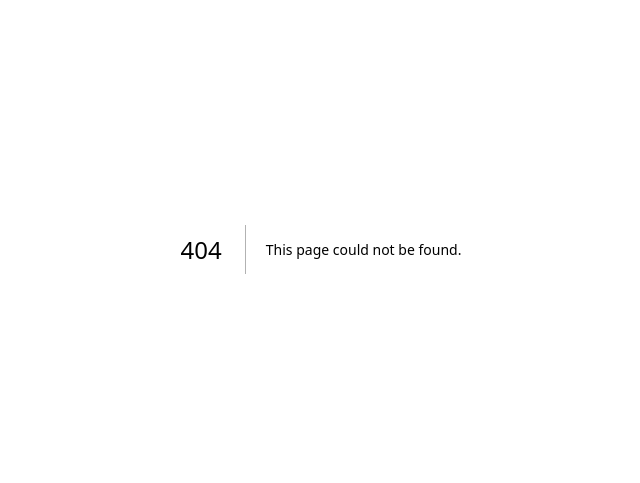
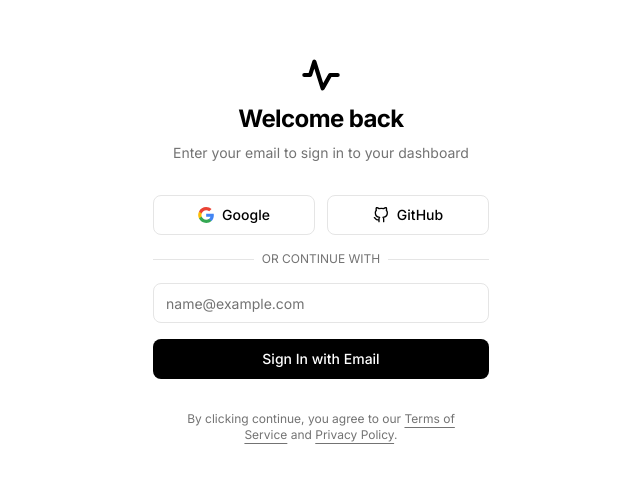
Before and after one commit to thejamesnick/KeepAlive, a Next.js app in the folder dashboard/: page /login in a window 1280 px wide. Before the commit this address had no page. Shown: the part 151-634 px from the top of the page, without its empty margins (319-959 px from the left). Built offline with nearby package versions, Linux system fonts and the light colour scheme.

Commit message:
feat: Introduce Button and Card components, create a login page, and refactor dashboard to use new components while updating plan details and layout.

```diff
--- a/dashboard/src/app/dashboard/page.tsx
+++ b/dashboard/src/app/dashboard/page.tsx
@@ -1,4 +1,9 @@
+"use client";
+
+import { useState } from "react";
 import Logo from "@/components/Logo";
+import { Card } from "@/components/Card";
+import { Button } from "@/components/Button";
 
 // Mock Data for UI Dev
 const MOCK_PROJECTS = [
@@ -34,9 +39,9 @@ export default function Dashboard() {
                         <h1 className="text-2xl font-bold tracking-tight">Your Projects</h1>
                         <p className="text-neutral-500 text-sm mt-1">Monitoring {MOCK_PROJECTS.length} endpoints.</p>
                     </div>
-                    <button className="h-10 px-4 bg-black text-white dark:bg-white dark:text-black rounded-lg text-sm font-medium hover:opacity-80 transition-opacity flex items-center gap-2">
+                    <Button>
                         <span>+</span> New Project
-                    </button>
+                    </Button>
                 </div>
 
                 {/* Project Grid */}
@@ -61,7 +66,7 @@ function ProjectCard({ project }: { project: any }) {
     const isAlive = project.status === "active";
 
     return (
-        <div className="group relative p-5 rounded-[20px] bg-white dark:bg-[#0A0A0A] border border-black/5 dark:border-white/10 hover:shadow-xl hover:border-black/10 dark:hover:border-white/20 transition-all duration-300">
+        <Card className="group relative p-5 hover:shadow-xl transition-all duration-300">
             <div className="flex justify-between items-start mb-4">
                 <div className="flex flex-col">
                     <h3 className="font-semibold text-sm tracking-tight">{project.name}</h3>
@@ -85,7 +90,7 @@ function ProjectCard({ project }: { project: any }) {
             <div className="absolute top-5 right-5 opacity-0 group-hover:opacity-100 transition-opacity">
                 {/* Context Menu Icon placeholder */}
             </div>
-        </div>
+        </Card>
     )
 }
 
--- a/dashboard/src/app/layout.tsx
+++ b/dashboard/src/app/layout.tsx
@@ -25,6 +25,7 @@ export default function RootLayout({
   return (
     <html lang="en">
       <body
+        suppressHydrationWarning
         className={`${inter.variable} ${geistMono.variable} antialiased`}
       >
         {children}
--- /dev/null
+++ b/dashboard/src/app/login/page.tsx
@@ -0,0 +1,76 @@
+"use client";
+
+import Logo from "@/components/Logo";
+
+export default function Login() {
+    return (
+        <div className="flex min-h-screen items-center justify-center bg-white dark:bg-black font-[family-name:var(--font-inter)] text-black dark:text-white">
+
+            <div className="w-full max-w-sm p-6 space-y-8 animate-in fade-in slide-in-from-bottom-4 duration-700">
+
+                {/* Header */}
+                <div className="flex flex-col items-center text-center space-y-2">
+                    <Logo className="w-10 h-10 mb-2" />
+                    <h1 className="text-2xl font-bold tracking-tight">Welcome back</h1>
+                    <p className="text-sm text-neutral-500">Enter your email to sign in to your dashboard</p>
+                </div>
+
+                {/* Login Form */}
+                <form className="space-y-4" action="/dashboard"> {/* Mock Action for Demo */}
+
+                    <div className="grid grid-cols-2 gap-3">
+                        <button
+                            type="button"
+                            className="h-10 border border-neutral-200 dark:border-neutral-800 rounded-lg text-sm font-medium hover:bg-neutral-50 dark:hover:bg-neutral-900 transition-colors flex items-center justify-center gap-2"
+                            onClick={() => window.location.href = '/dashboard'}
+                        >
+                            <svg viewBox="0 0 24 24" width="16" height="16" xmlns="http://www.w3.org/2000/svg"><g transform="matrix(1, 0, 0, 1, 27.009001, -39.238998)"><path fill="#4285F4" d="M -3.264 51.509 C -3.264 50.719 -3.334 49.969 -3.454 49.239 L -14.754 49.239 L -14.754 53.749 L -8.284 53.749 C -8.574 55.229 -9.424 56.479 -10.684 57.329 L -10.684 60.329 L -6.824 60.329 C -4.564 58.239 -3.264 55.159 -3.264 51.509 Z" /><path fill="#34A853" d="M -14.754 63.239 C -11.514 63.239 -8.804 62.159 -6.824 60.329 L -10.684 57.329 C -11.764 58.049 -13.134 58.489 -14.754 58.489 C -17.884 58.489 -20.534 56.379 -21.484 53.529 L -25.464 53.529 L -25.464 56.619 C -23.494 60.539 -19.444 63.239 -14.754 63.239 Z" /><path fill="#FBBC05" d="M -21.484 53.529 C -21.734 52.809 -21.864 52.039 -21.864 51.239 C -21.864 50.439 -21.734 49.669 -21.484 48.949 L -21.484 45.859 L -25.464 45.859 C -26.284 47.479 -26.754 49.299 -26.754 51.239 C -26.754 53.179 -26.284 54.999 -25.464 56.619 L -21.484 53.529 Z" /><path fill="#EA4335" d="M -14.754 43.989 C -12.984 43.989 -11.424 44.599 -10.174 45.799 L -6.704 42.329 C -8.804 40.379 -11.514 39.239 -14.754 39.239 C -19.444 39.239 -23.494 41.939 -25.464 45.859 L -21.484 48.949 C -20.534 46.099 -17.884 43.989 -14.754 43.989 Z" /></g></svg>
+                            Google
+                        </button>
+
+                        <button
+                            type="button"
+                            className="h-10 border border-neutral-200 dark:border-neutral-800 rounded-lg text-sm font-medium hover:bg-neutral-50 dark:hover:bg-neutral-900 transition-colors flex items-center justify-center gap-2"
+                            onClick={() => window.location.href = '/dashboard'}
+                        >
+                            <svg xmlns="http://www.w3.org/2000/svg" width="16" height="16" viewBox="0 0 24 24" fill="none" stroke="currentColor" strokeWidth="2" strokeLinecap="round" strokeLinejoin="round"><path d="M9 19c-5 1.5-5-2.5-7-3m14 6v-3.87a3.37 3.37 0 0 0-.94-2.61c3.14-.35 6.44-1.54 6.44-7A5.44 5.44 0 0 0 20 4.77 5.07 5.07 0 0 0 19.91 1S18.73.65 16 2.48a13.38 13.38 0 0 0-7 0C6.27.65 5.09 1 5.09 1A5.07 5.07 0 0 0 5 4.77a5.44 5.44 0 0 0-1.5 3.78c0 5.42 3.3 6.61 6.44 7A3.37 3.37 0 0 0 9 18.13V22"></path></svg>
+                            GitHub
+                        </button>
+                    </div>
+
+                    <div className="relative">
+                        <div className="absolute inset-0 flex items-center">
+                            <span className="w-full border-t border-neutral-200 dark:border-neutral-800" />
+                        </div>
+                        <div className="relative flex justify-center text-xs uppercase">
+                            <span className="bg-white dark:bg-black px-2 text-neutral-500">Or continue with</span>
+                        </div>
+                    </div>
+
+                    <div className="space-y-2">
+                        <input
+                            type="email"
+                            placeholder="name@example.com"
+                            className="w-full h-10 px-3 rounded-lg border border-neutral-200 dark:border-neutral-800 bg-transparent text-sm placeholder:text-neutral-500 focus:outline-none focus:ring-2 focus:ring-black dark:focus:ring-white transition-all"
+                            required
+                        />
+                    </div>
+
+                    <button
+                        type="submit"
+                        className="w-full h-10 bg-black text-white dark:bg-white dark:text-black rounded-lg text-sm font-medium hover:opacity-90 transition-opacity"
+                    >
+                        Sign In with Email
+                    </button>
+
+                </form>
+
+                <p className="px-8 text-center text-xs text-neutral-500">
+                    By clicking continue, you agree to our <a href="#" className="underline underline-offset-4 hover:text-black dark:hover:text-white">Terms of Service</a> and <a href="#" className="underline underline-offset-4 hover:text-black dark:hover:text-white">Privacy Policy</a>.
+                </p>
+
+            </div>
+
+        </div>
+    );
+}
--- a/dashboard/src/app/page.tsx
+++ b/dashboard/src/app/page.tsx
@@ -15,7 +15,7 @@ export default function Home() {
         </a>
       </header>
 
-      <main className="flex flex-col items-center justify-center text-center px-4 max-w-4xl space-y-12">
+      <main className="flex-grow flex flex-col items-center justify-center text-center px-4 max-w-4xl space-y-12 pt-20 pb-20">
 
         {/* Hero Section */}
         <div className="space-y-6">
@@ -59,7 +59,7 @@ export default function Home() {
 
       </main>
 
-      <footer className="absolute bottom-0 w-full p-6 text-center text-neutral-500 text-sm font-mono">
+      <footer className="w-full text-center text-neutral-500 text-sm font-mono py-12">
         © 2025 KeepAlive. Built for builders.
       </footer>
     </div>
--- /dev/null
+++ b/dashboard/src/components/Button.tsx
@@ -0,0 +1,25 @@
+import { ReactNode } from "react";
+
+interface ButtonProps extends React.ButtonHTMLAttributes<HTMLButtonElement> {
+    variant?: "primary" | "secondary" | "outline";
+    children: ReactNode;
+}
+
+export function Button({ variant = "primary", className = "", children, ...props }: ButtonProps) {
+    const baseStyles = "h-10 px-4 rounded-lg text-sm font-medium transition-all duration-200 flex items-center justify-center gap-2 active:scale-95";
+
+    const variants = {
+        primary: "bg-black text-white dark:bg-white dark:text-black hover:opacity-90",
+        secondary: "bg-neutral-100 text-neutral-900 dark:bg-neutral-800 dark:text-white hover:bg-neutral-200 dark:hover:bg-neutral-700",
+        outline: "border border-neutral-200 dark:border-neutral-800 hover:bg-neutral-50 dark:hover:bg-neutral-900"
+    };
+
+    return (
+        <button
+            className={`${baseStyles} ${variants[variant]} ${className}`}
+            {...props}
+        >
+            {children}
+        </button>
+    );
+}
--- /dev/null
+++ b/dashboard/src/components/Card.tsx
@@ -0,0 +1,18 @@
+import { ReactNode } from "react";
+
+interface CardProps {
+    children: ReactNode;
+    className?: string;
+    onClick?: () => void;
+}
+
+export function Card({ children, className = "", onClick }: CardProps) {
+    return (
+        <div
+            onClick={onClick}
+            className={`p-6 rounded-[24px] bg-white dark:bg-[#0A0A0A] border border-neutral-200 dark:border-white/10 hover:border-black/20 dark:hover:border-white/30 transition-all duration-300 ${className}`}
+        >
+            {children}
+        </div>
+    );
+}
```
Also changed, not shown: 1 other file (tests, documents, lock files or other folders).
